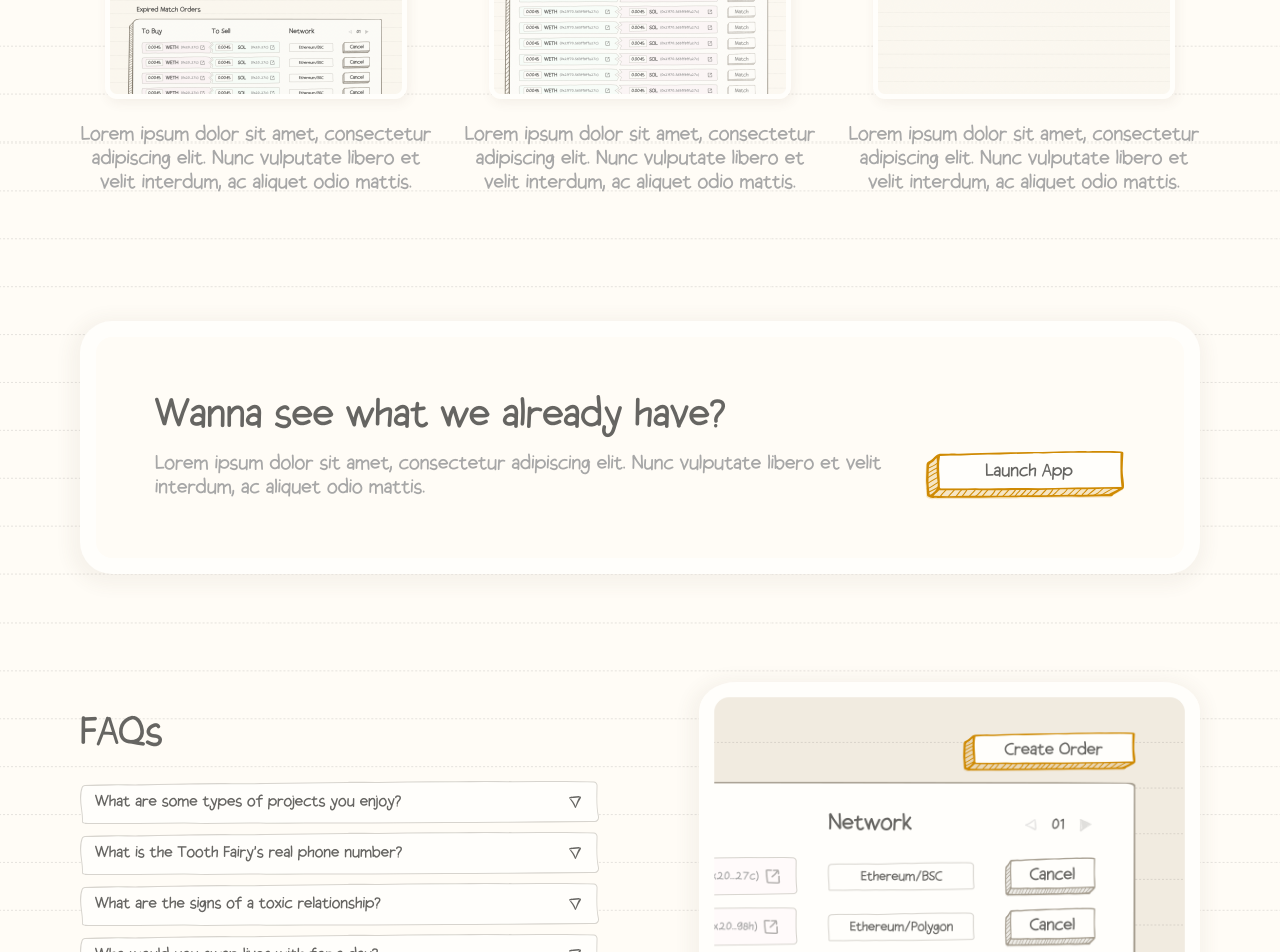
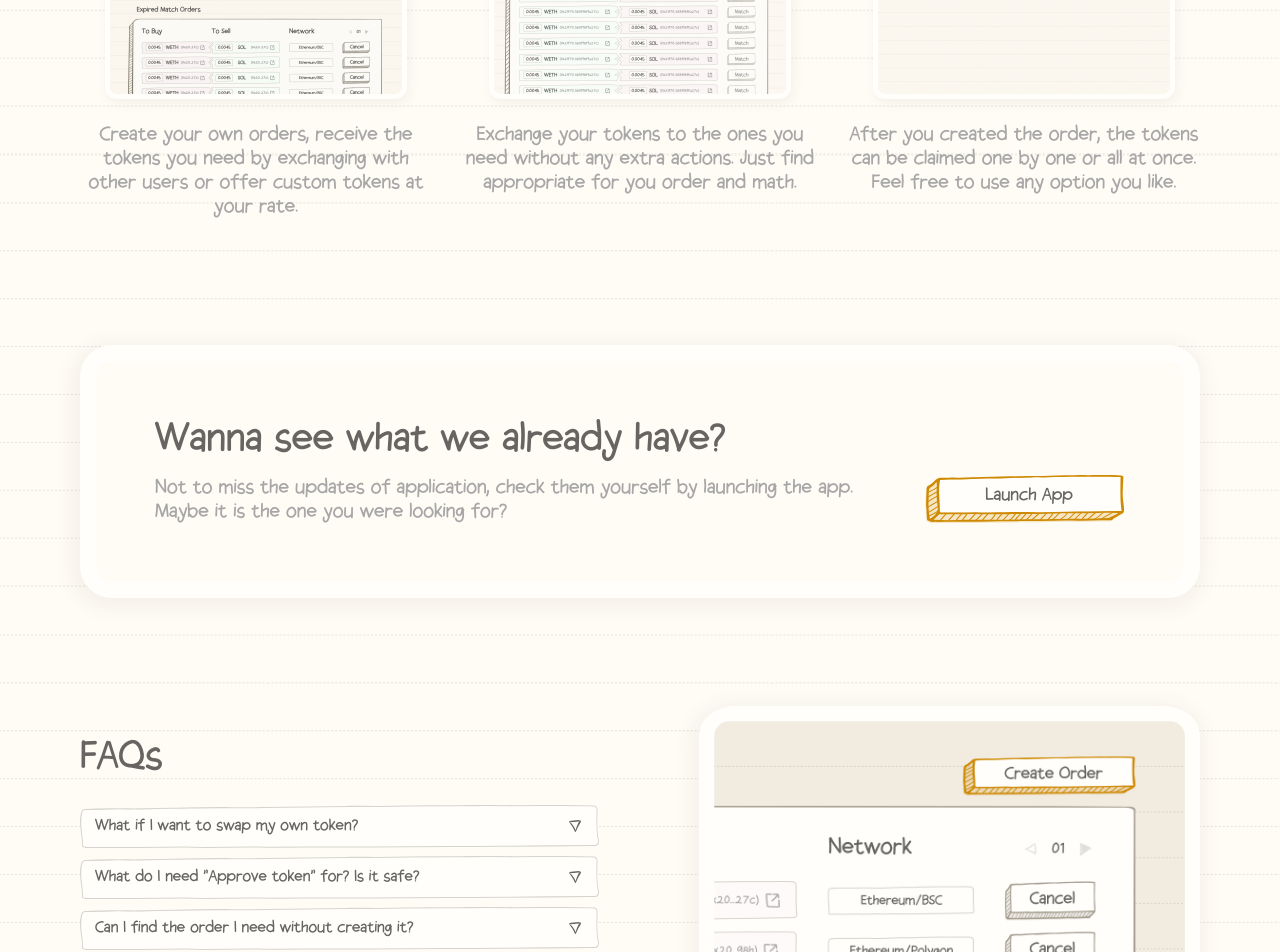
Before and after one commit to Swapica/landing, a Vue app: page / in a window 1280 px wide. Shown: the part 1540-2492 px from the top of the page. Built offline with nearby package versions, Linux system fonts and the light colour scheme.

Commit message:
text updates

```diff
--- a/src/localization/resources/en.json
+++ b/src/localization/resources/en.json
@@ -17,24 +17,24 @@
     "second-block-second-desc-part-1": "solution to a crosschain atomic swaps problem",
     "third-block-title-number-1": "1",
     "third-block-title-1": "Create Orders",
-    "third-block-desc-1": "Lorem ipsum dolor sit amet, consectetur adipiscing elit. Nunc vulputate libero et velit interdum, ac aliquet odio mattis.",
+    "third-block-desc-1": "Create your own orders, receive the tokens you need by exchanging with other users or offer custom tokens at your rate.",
     "third-block-title-number-2": "2",
     "third-block-title-2": "Match Orders",
-    "third-block-desc-2": "Lorem ipsum dolor sit amet, consectetur adipiscing elit. Nunc vulputate libero et velit interdum, ac aliquet odio mattis.",
+    "third-block-desc-2": "Exchange your tokens to the ones you need without any extra actions. Just find appropriate for you order and math.",
     "third-block-title-number-3": "3",
     "third-block-title-3": "Claim Your Tokens",
-    "third-block-desc-3": "Lorem ipsum dolor sit amet, consectetur adipiscing elit. Nunc vulputate libero et velit interdum, ac aliquet odio mattis.",
+    "third-block-desc-3": "After you created the order, the tokens can be claimed one by one or all at once. Feel free to use any option you like.",
     "fourth-block-title": "Wanna see what we already have?",
-    "fourth-block-desc": "Lorem ipsum dolor sit amet, consectetur adipiscing elit. Nunc vulputate libero et velit interdum, ac aliquet odio mattis.",
+    "fourth-block-desc": "Not to miss the updates of application, check them yourself by launching the app. Maybe it is the one you were looking for?",
     "faq-block-title": "FAQs",
-    "faq-title-1": "What are some types of projects you enjoy?",
-    "faq-desc-1": "Earth is the third planet from the Sun and the only astronomical object known to harbor life. According to radiometric dating estimation and other evidence, Earth formed over 4.5 billion years ago.",
-    "faq-title-2": "What is the Tooth Fairy’s real phone number?",
-    "faq-desc-2": "Lorem ipsum dolor sit amet, consectetur adipiscing elit. Nunc vulputate libero et velit interdum, ac aliquet odio mattis.",
-    "faq-title-3": "What are the signs of a toxic relationship?",
-    "faq-desc-3": "Lorem ipsum dolor sit amet, consectetur adipiscing elit. Nunc vulputate libero et velit interdum, ac aliquet odio mattis.",
-    "faq-title-4": "Who would you swap lives with for a day?",
-    "faq-desc-4": "Lorem ipsum dolor sit amet, consectetur adipiscing elit. Nunc vulputate libero et velit interdum, ac aliquet odio mattis."
+    "faq-title-1": "What if I want to swap my own token?",
+    "faq-desc-1": "There are no problems with it. The platform supports custom tokens to be exchanged. All you need is to enter the address of your token when creating the order.",
+    "faq-title-2": "What do I need “Approve token” for? Is it safe?",
+    "faq-desc-2": "Token Approval is permission for a dapp to access and move a specific type of token from your wallet. Our platform provides complete security for your funds and they won’t be taken without your permission.",
+    "faq-title-3": "Can I find the order I need without creating it?",
+    "faq-desc-3": "It depends on the token you’re looking for, but in most cases yes, you can find the order you need. But if you want to exchange a specific token, we would recommend you to create your own order.",
+    "faq-title-4": "How to auto-claim the tokens after order creation?",
+    "faq-desc-4": "Unfortunately, this feature is not available at the moment, but it is already being worked on. It will appear on the second step of order creation. You will have to enable relayer and pay fee."
   },
   "app-footer": {
     "created-txt": "Created by Distributed Lab"
--- a/src/pages/Homepage.vue
+++ b/src/pages/Homepage.vue
@@ -87,7 +87,7 @@
           alt="image"
         />
         <p class="homepage__third-block-info-block-desc">
-          {{ $t('homepage.third-block-desc-1') }}
+          {{ $t('homepage.third-block-desc-2') }}
         </p>
       </div>
       <div class="homepage__third-block-info-block">
@@ -103,7 +103,7 @@
           alt="image"
         />
         <p class="homepage__third-block-info-block-desc">
-          {{ $t('homepage.third-block-desc-1') }}
+          {{ $t('homepage.third-block-desc-3') }}
         </p>
       </div>
     </section>
```
